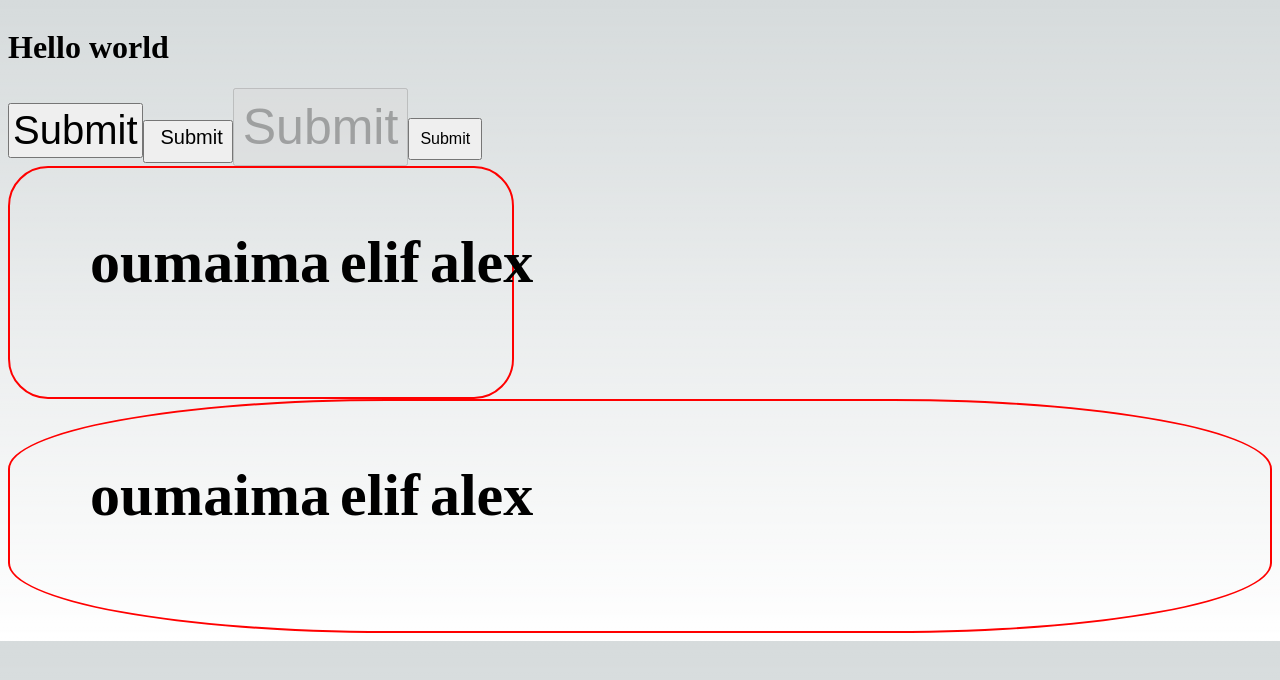
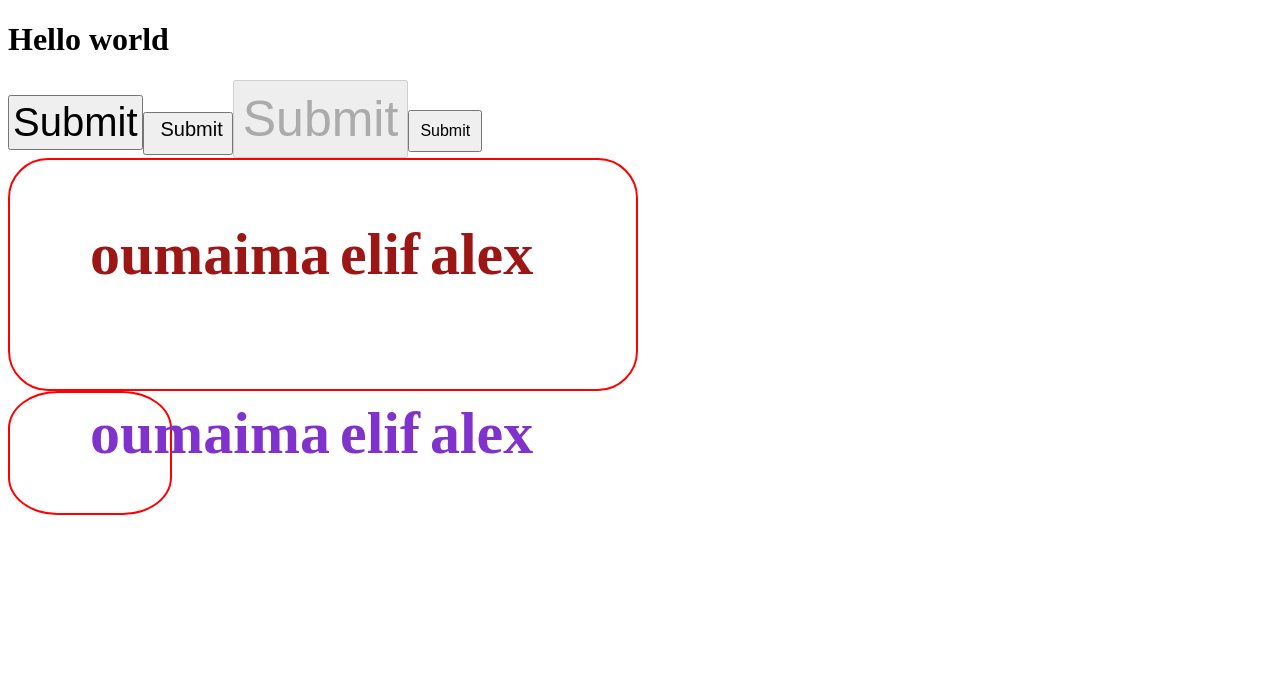
Before and after one commit to Alez05/my-portfolio-v2, a Next.js app: page / in a window 1280 px wide. Shown: the top 680 px of the page. Built offline with nearby package versions, Linux system fonts and the light colour scheme.

Commit message:
feat: height, color, width update

```diff
--- a/src/app/globals.css
+++ b/src/app/globals.css
@@ -5,102 +5,28 @@
     "Roboto Mono", "Oxygen Mono", "Ubuntu Monospace", "Source Code Pro",
     "Fira Mono", "Droid Sans Mono", "Courier New", monospace;
 
-  --foreground-rgb: 0, 0, 0;
-  --background-start-rgb: 214, 219, 220;
-  --background-end-rgb: 255, 255, 255;
-
-  --primary-glow: conic-gradient(
-    from 180deg at 50% 50%,
-    #16abff33 0deg,
-    #0885ff33 55deg,
-    #54d6ff33 120deg,
-    #0071ff33 160deg,
-    transparent 360deg
-  );
-  --secondary-glow: radial-gradient(
-    rgba(255, 255, 255, 1),
-    rgba(255, 255, 255, 0)
-  );
-
-  --tile-start-rgb: 239, 245, 249;
-  --tile-end-rgb: 228, 232, 233;
-  --tile-border: conic-gradient(
-    #00000080,
-    #00000040,
-    #00000030,
-    #00000020,
-    #00000010,
-    #00000010,
-    #00000080
-  );
-
-  --callout-rgb: 238, 240, 241;
-  --callout-border-rgb: 172, 175, 176;
-  --card-rgb: 180, 185, 188;
-  --card-border-rgb: 131, 134, 135;
+    --color-primary: hsl(180, 100%, 40%);
+    --color-secondary: hsl(30, 100%, 40%);
+    --color-background: hsl(0, 0%, 90%);
+    --color-text: hsl(0, 0%, 20%);
+    --color-muted-text: hsl(0, 0%, 35%);
+    --color-danger: hsl(0, 75%, 35%);
+    --color-warning: hsl(45, 100%, 40%);
+    --color-success: hsl(120, 50%, 40%);
+    --color-info: hsl(210, 90%, 40%);
+    --color-hover: hsl(225, 70%, 50%);
+    --color-active: hsl(210, 70%, 35%);
+    --color-disabled: hsl(0, 0%, 65%);
+    --color-light-border: hsl(0, 0%, 75%);
+    --color-dark-border: hsl(0, 0%, 55%);
+    --color-lavender: hsl(270, 60%, 50%);
+    --color-sunburst: hsl(45, 100%, 50%);
+    --color-rose: hsl(300, 40%, 60%);
+    --color-dark-gray: hsl(0, 0%, 20%);
+    --color-medium-gray: hsl(0, 0%, 40%);
+    --color-light-gray: hsl(0, 0%, 60%);
+    --color-very-light-gray: hsl(0, 0%, 75%);
+    --color-positive: hsl(135, 40%, 50%);
+    --color-negative: hsl(345, 80%, 40%);
+    --color-neutral: hsl(195, 30%, 40%);
 }
-
-@media (prefers-color-scheme: dark) {
-  :root {
-    --foreground-rgb: 255, 255, 255;
-    --background-start-rgb: 0, 0, 0;
-    --background-end-rgb: 0, 0, 0;
-
-    --primary-glow: radial-gradient(rgba(1, 65, 255, 0.4), rgba(1, 65, 255, 0));
-    --secondary-glow: linear-gradient(
-      to bottom right,
-      rgba(1, 65, 255, 0),
-      rgba(1, 65, 255, 0),
-      rgba(1, 65, 255, 0.3)
-    );
-
-    --tile-start-rgb: 2, 13, 46;
-    --tile-end-rgb: 2, 5, 19;
-    --tile-border: conic-gradient(
-      #ffffff80,
-      #ffffff40,
-      #ffffff30,
-      #ffffff20,
-      #ffffff10,
-      #ffffff10,
-      #ffffff80
-    );
-
-    --callout-rgb: 20, 20, 20;
-    --callout-border-rgb: 108, 108, 108;
-    --card-rgb: 100, 100, 100;
-    --card-border-rgb: 200, 200, 200;
-  }
-}
-
-* {
-  box-sizing: border-box;
-  padding: 0;
-}
-
-html,
-body {
-  max-width: 100vw;
-  overflow-x: hidden;
-}
-
-body {
-  color: rgb(var(--foreground-rgb));
-  background: linear-gradient(
-      to bottom,
-      transparent,
-      rgb(var(--background-end-rgb))
-    )
-    rgb(var(--background-start-rgb));
-}
-
-a {
-  color: inherit;
-  text-decoration: none;
-}
-
-@media (prefers-color-scheme: dark) {
-  html {
-    color-scheme: dark;
-  }
-}
--- a/src/app/layout.tsx
+++ b/src/app/layout.tsx
@@ -1,5 +1,3 @@
-// src/app/layout.tsx
-
 import './globals.css';
 import { ReactNode } from 'react';
 
--- a/src/app/page.tsx
+++ b/src/app/page.tsx
@@ -28,6 +28,7 @@ export default function Home() {
         borderRadius='40px'
         height='40%'
         width='40%'
+        color='var(--color-danger)'
       >
         <h1>oumaima</h1>
         <h1>elif</h1>
@@ -41,6 +42,9 @@ export default function Home() {
         border='2px solid red'
         borderRadius='30%'
         borderRadiusUnit='%'
+        height='40px'
+        width='40px'
+        color='var(--color-lavender)'
       >
         <h1>oumaima</h1>
         <h1>elif</h1>
--- a/src/libs/ui/atom/flexbox/flexbox.css
+++ b/src/libs/ui/atom/flexbox/flexbox.css
@@ -13,6 +13,7 @@
   --flex-wrap: nowrap;
   --border-radius: 0;
   --border: 0;
+  --color: red;
 
   display: var(--display, flex);
   align-items: var(--align-items, center);
@@ -28,4 +29,5 @@
   flex-wrap: var(--flex-wrap, nowrap);
   border-radius: var(--border-radius, 0);
   border: var(--border, 0);
+  color: var(--color, black);
 }
--- a/src/libs/ui/atom/flexbox/flexbox.tsx
+++ b/src/libs/ui/atom/flexbox/flexbox.tsx
@@ -18,6 +18,7 @@ const FlexBox = ({
   borderRadius = 0,
   borderRadiusUnit = 'px',
   border = 'unset',
+  color = 'unset',
 }: TFlexBox) => {
   const stil = getStil({
     display,
@@ -35,6 +36,7 @@ const FlexBox = ({
     borderRadius,
     borderRadiusUnit,
     border,
+    color,
   }) as React.CSSProperties;
   return (
     <div
--- a/src/libs/ui/atom/flexbox/flexbox.type.ts
+++ b/src/libs/ui/atom/flexbox/flexbox.type.ts
@@ -15,4 +15,5 @@ interface TFlexBox extends React.HTMLAttributes<HTMLDivElement> {
   borderRadius?: number | number[] | string;
   borderRadiusUnit?: 'px' | '%';
   border?: string;
+  color?: string;
 }
--- a/src/libs/util/atom/stil.ts
+++ b/src/libs/util/atom/stil.ts
@@ -1,9 +1,14 @@
+import { get } from 'http';
+
 interface stilOptions {
   borderRadiusUnit?: 'px' | '%';
   unit?: 'px' | 'rem';
 }
 
 export const getStil = (obiect: Record<string, string | number | number[]>) => {
+  console.log(getStil);
+  console.log('getStil');
+
   const paddingList = (
     Array.isArray(obiect.padding) ? obiect.padding : [obiect.padding]
   ) as number[];
@@ -50,16 +55,20 @@ export const getStil = (obiect: Record<string, string | number | number[]>) => {
 
   // width
   const width = () => {
-    if (typeof obiect.width === 'string' && obiect.width.includes('%')) {
+    if (typeof obiect.width === 'string') {
       return obiect.width;
+    } else if (typeof obiect.width === 'number') {
+      return `${obiect.width}px`;
     }
     return '';
   };
 
   // height
   const height = () => {
-    if (typeof obiect.height === 'string' && obiect.height.includes('%')) {
+    if (typeof obiect.height === 'string') {
       return obiect.height;
+    } else if (typeof obiect.height === 'number') {
+      return `${obiect.height}px`;
     }
     return '';
   };
@@ -83,6 +92,10 @@ export const getStil = (obiect: Record<string, string | number | number[]>) => {
     return typeof obiect.borderRadius === 'string' ? obiect.borderRadius : '';
   };
 
+  // color
+
+  const color = typeof obiect.color === 'string' ? obiect.color : '';
+
   return {
     '--padding': padding,
     '--font-size': fontSize,
@@ -98,5 +111,6 @@ export const getStil = (obiect: Record<string, string | number | number[]>) => {
     '--flex-wrap': flexWrap,
     '--border-radius': borderRadius(),
     '--border': border(),
+    '--color': color,
   };
 };
```
